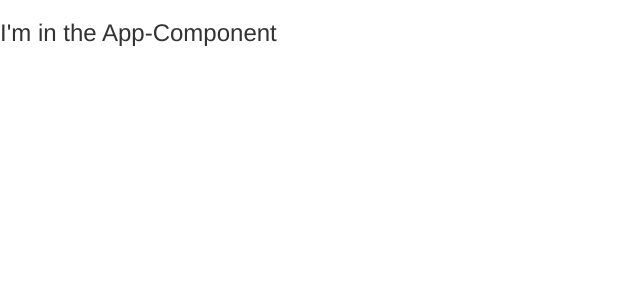
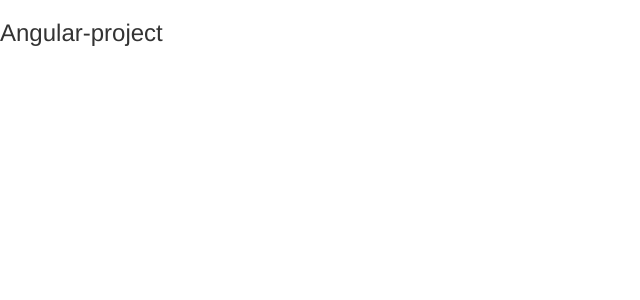
Before and after one commit to Salomeleshka/Angular-Project, an Angular app: page / in a window 1280 px wide. Shown: the top 300 px of the page, without its empty margins (0-640 px from the left). Built offline with nearby package versions, Linux system fonts and the light colour scheme.

Commit message:
test-commit

```diff
--- a/src/app/app.component.html
+++ b/src/app/app.component.html
@@ -1 +1 @@
-<h3>I'm in the App-Component</h3>
+<h3>Angular-project</h3>
```
